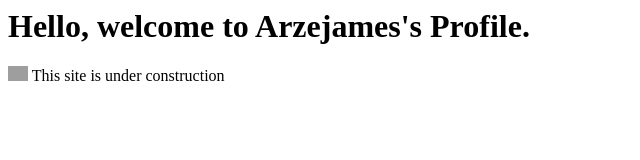
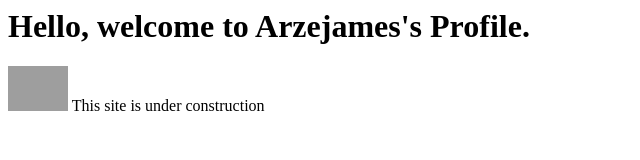
Before and after one commit to Arzejames/arzejames-is-a-dev, a plain HTML site: page index.html in a window 1280 px wide. Shown: the whole page, without its empty margins (0-640 px from the left). Drawn offline with Linux system fonts and the light colour scheme; grey boxes are pictures that could not be loaded.

Commit message:
Update index.html

```diff
--- a/index.html
+++ b/index.html
@@ -1,2 +1,2 @@
 <h1>Hello, welcome to Arzejames's Profile.</h1>
-<label></label><img src="https://media.tenor.com/MRCIli40TYoAAAAi/under-construction90s-90s.gif" height="15em"> This site is under construction</label>
+<label></label><img src="https://media.tenor.com/MRCIli40TYoAAAAi/under-construction90s-90s.gif" height="45em"> This site is under construction</label>
```
